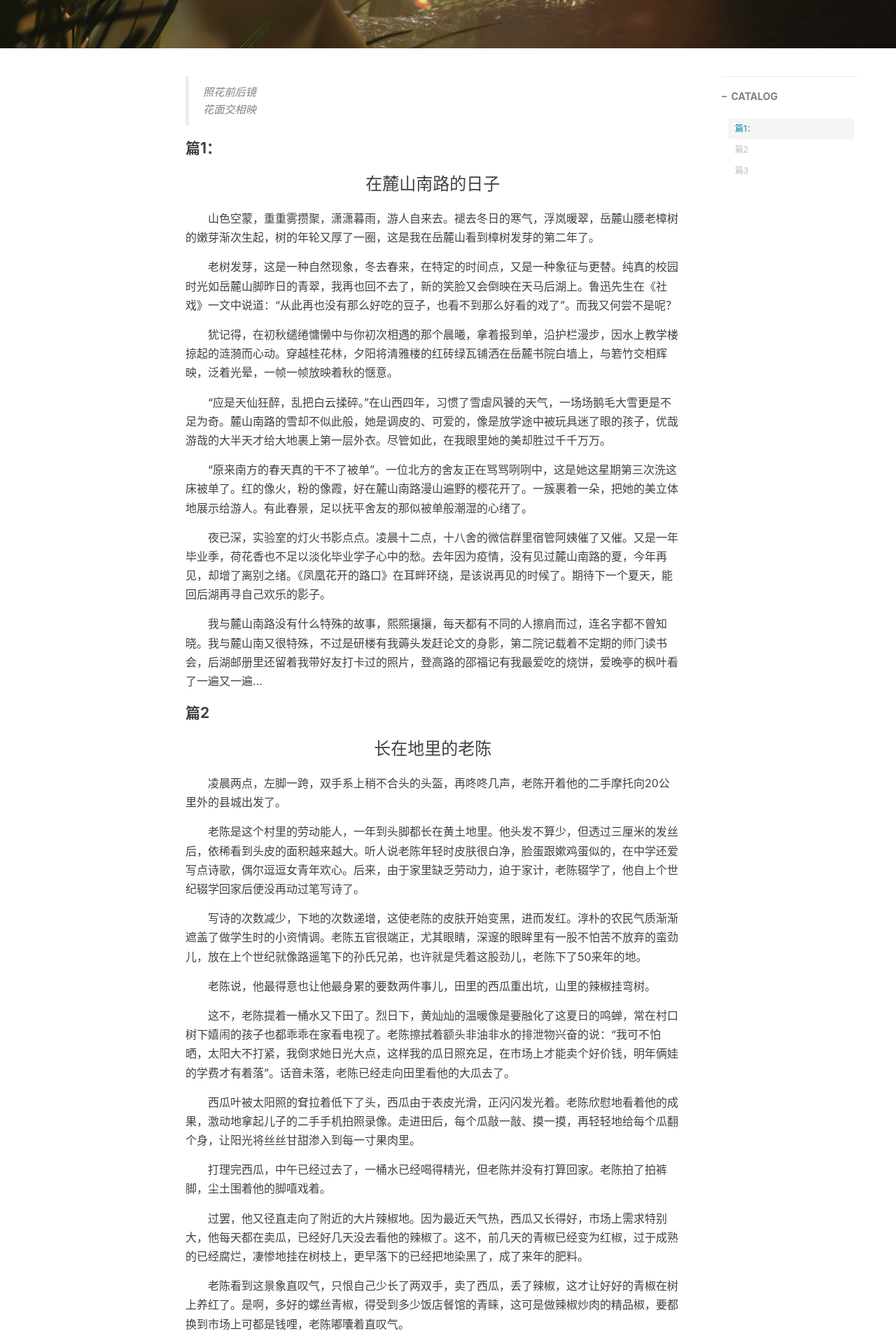
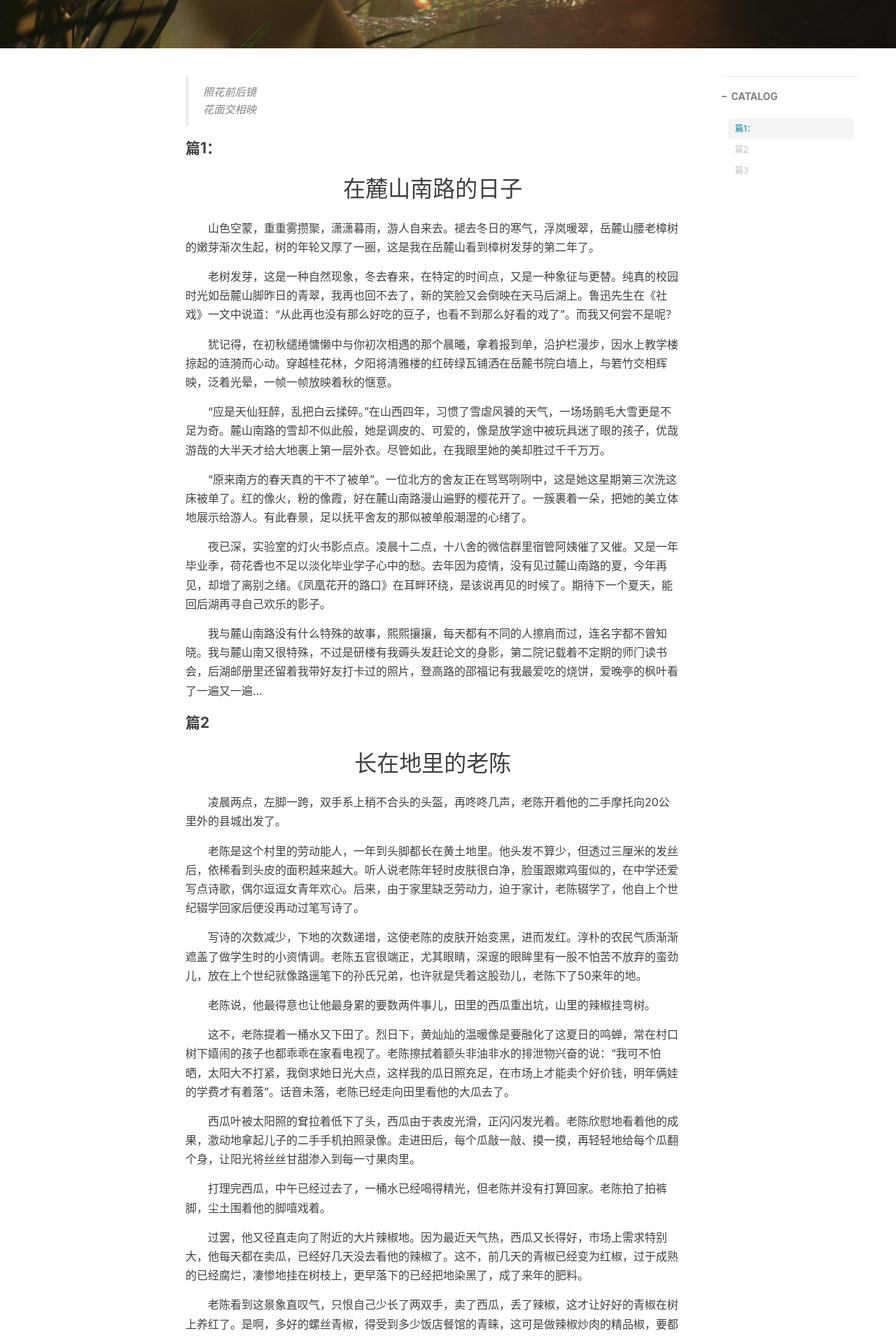
Before and after one commit to bbkgl/bbkgl.github.io, a Jekyll site: the page built from _posts/2021-03-30-随笔.md, in a window 1280 px wide. Shown: the part 454-2363 px from the top of the page at 70% size. Built offline with Jekyll 4.4.1, drawn with Linux system fonts in a browser that asks for light colours; nearby versions of some CDN libraries; our own code applies the rules of GitHub Pages for plain Markdown files; comment, search, counter and statistics services are not loaded.

Commit message:
随笔更新

```diff
--- a/_posts/2021-03-30-随笔.md
+++ b/_posts/2021-03-30-随笔.md
@@ -17,7 +17,7 @@ tags:
 
 #### 篇1：
 
-<center><font size=5>在麓山南路的日子</font></center>
+<center><font size=6>在麓山南路的日子</font></center>
 
 　　山色空蒙，重重雾攒聚，潇潇暮雨，游人自来去。褪去冬日的寒气，浮岚暖翠，岳麓山腰老樟树的嫩芽渐次生起，树的年轮又厚了一圈，这是我在岳麓山看到樟树发芽的第二年了。
 
@@ -35,7 +35,7 @@ tags:
 
 ####  篇2
 
-<center><font size=5>长在地里的老陈</font></center>
+<center><font size=6>长在地里的老陈</font></center>
 
 　　凌晨两点，左脚一跨，双手系上稍不合头的头盔，再咚咚几声，老陈开着他的二手摩托向20公里外的县城出发了。
 
@@ -67,7 +67,7 @@ tags:
 
 ####  篇3
 
-<center><font size=5>那年那景那少年</font></center>
+<center><font size=6>那年那景那少年</font></center>
 
 　　这一年我行过很多地方的路，路过很多地方的风景，景色如画中荒唐了很多次的时间，但那一脑子单纯的想法，却没能再有。
 
```
